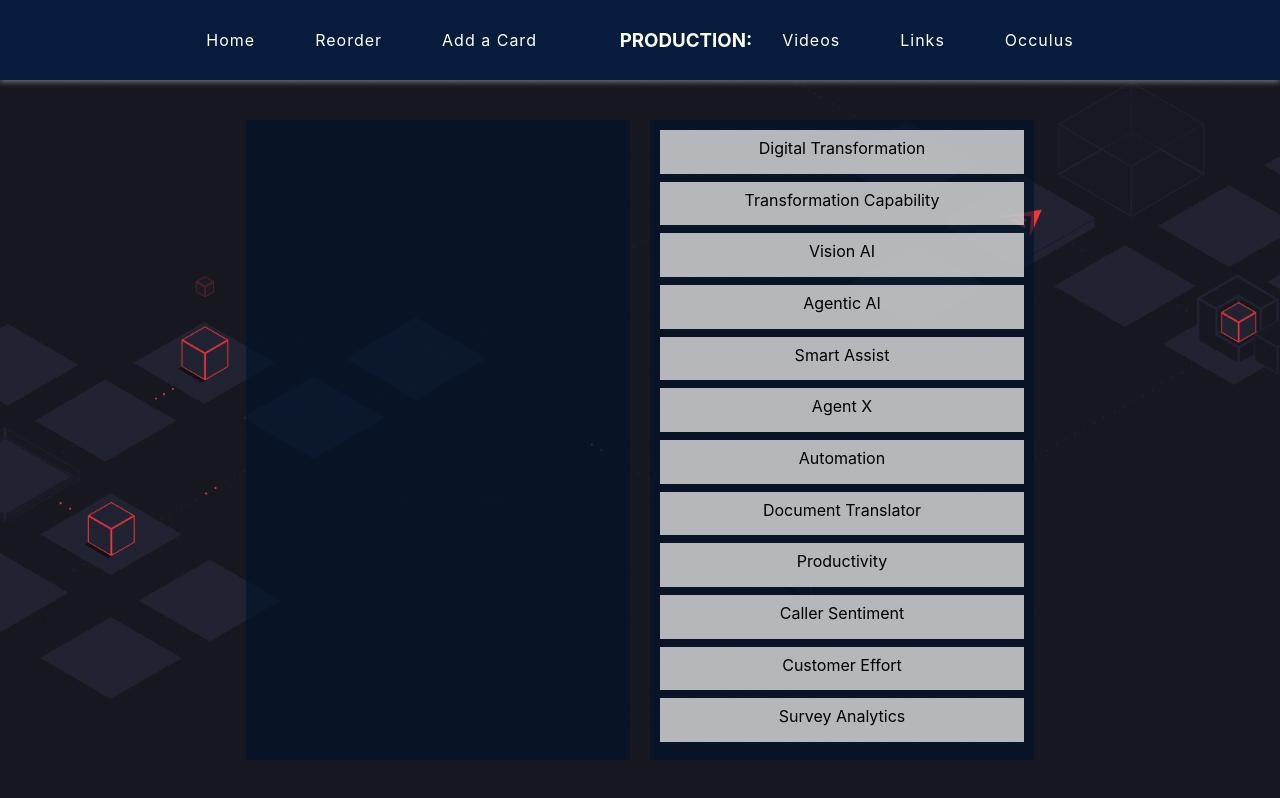
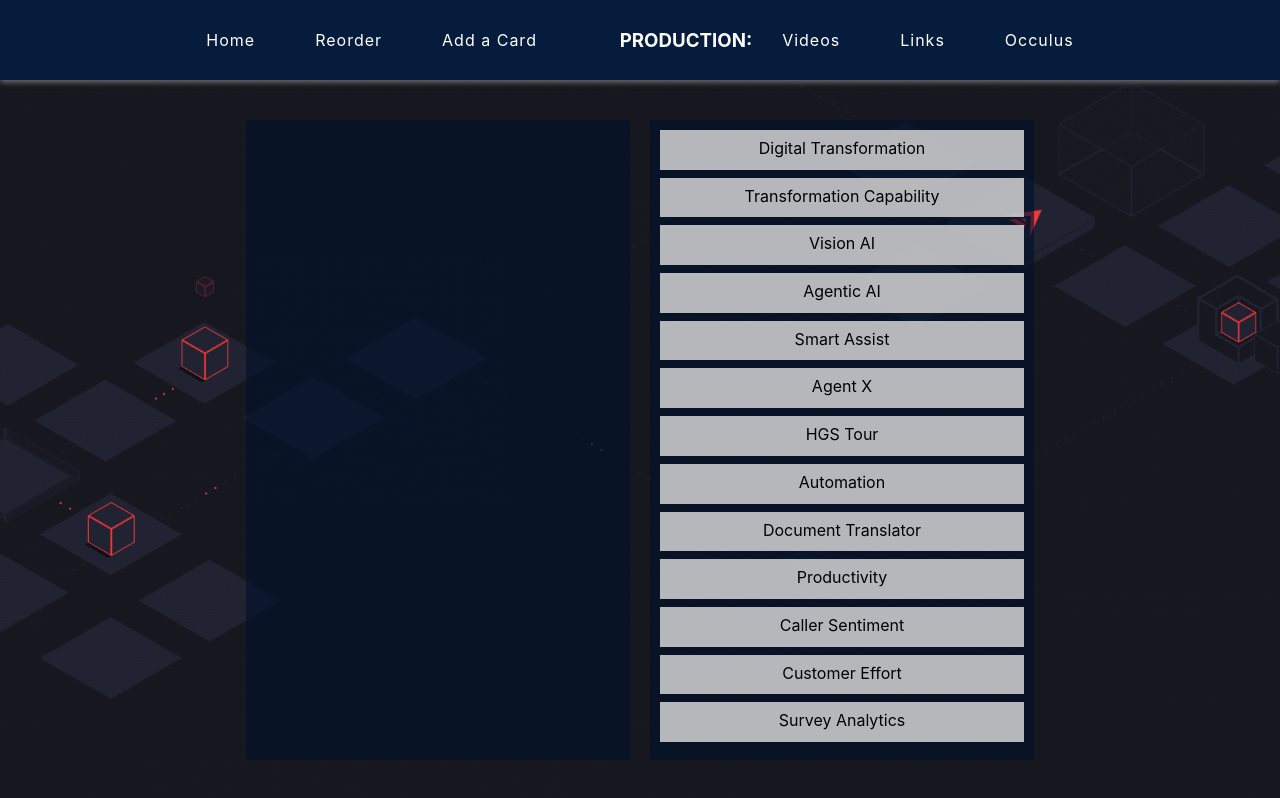
Before and after one commit to ErlJocson/endash, a React (Create React App) app: page /#/reorder in a window 1280 px wide. Built offline with nearby package versions, Linux system fonts and the light colour scheme.

Commit message:
added virtual tour

```diff
--- a/src/components/Links.js
+++ b/src/components/Links.js
@@ -46,6 +46,14 @@
     website: "https://www.oculus.com/casting",
   },
   {
+    title: "HGS Tour",
+    icon: "/icons/image_placeholder.jpg",
+    icon2: "/icons/late/transformation capability.png",
+    video: "/videos/HGS Bridgetowne Virtual Tour_R2.mp4",
+    website:
+      "http://hgs-bt-iaw-01/NxIA/Main/Login.aspx?ReturnUrl=%2fNxIA%2fMain%2f",
+  },
+  {
     title: "Automation",
     icon: "/icons/image_placeholder.jpg",
     icon2: "/icons/late/automation.png",
```
Also changed, not shown: 1 other file (tests, documents, lock files or other folders).
